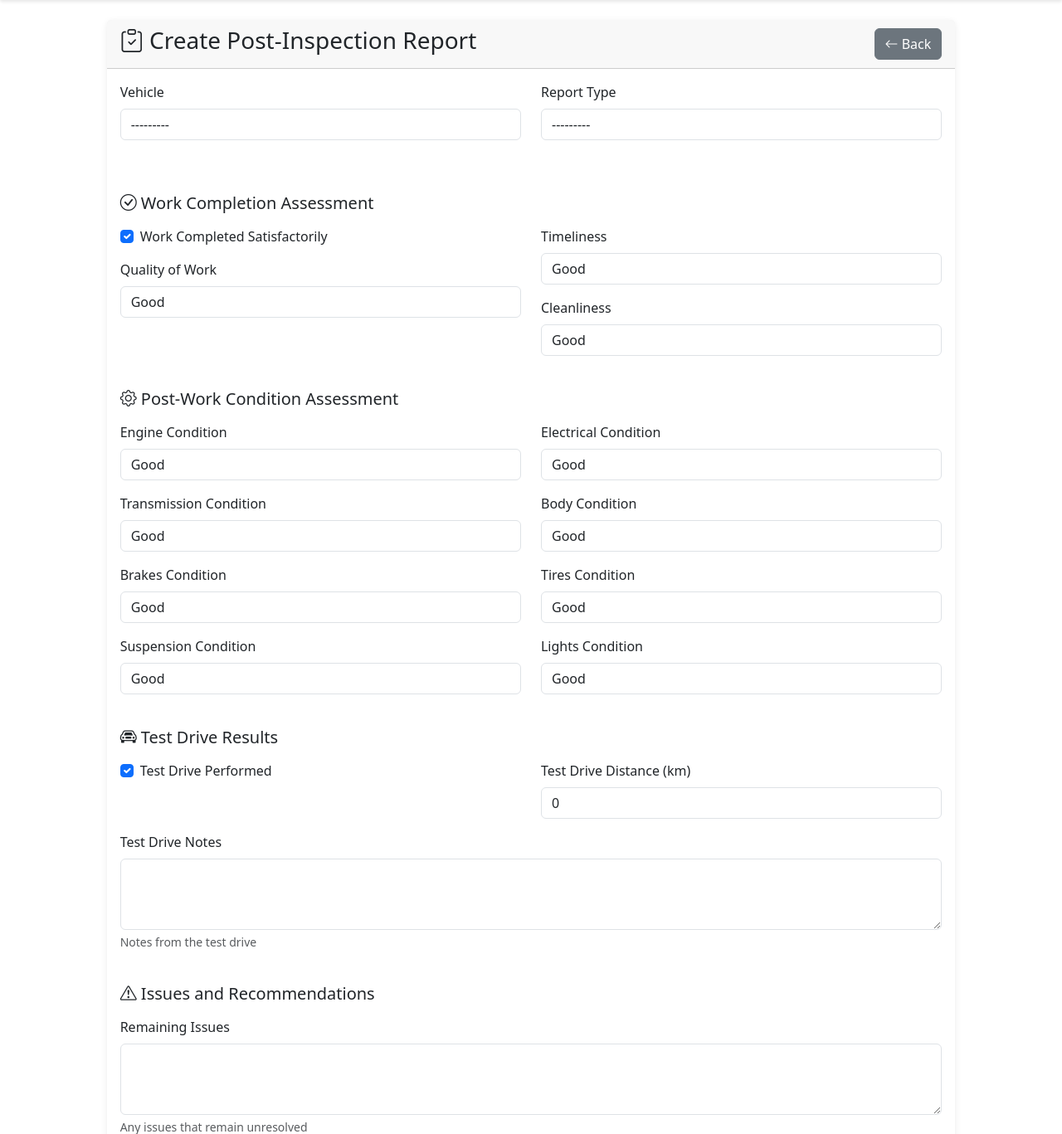
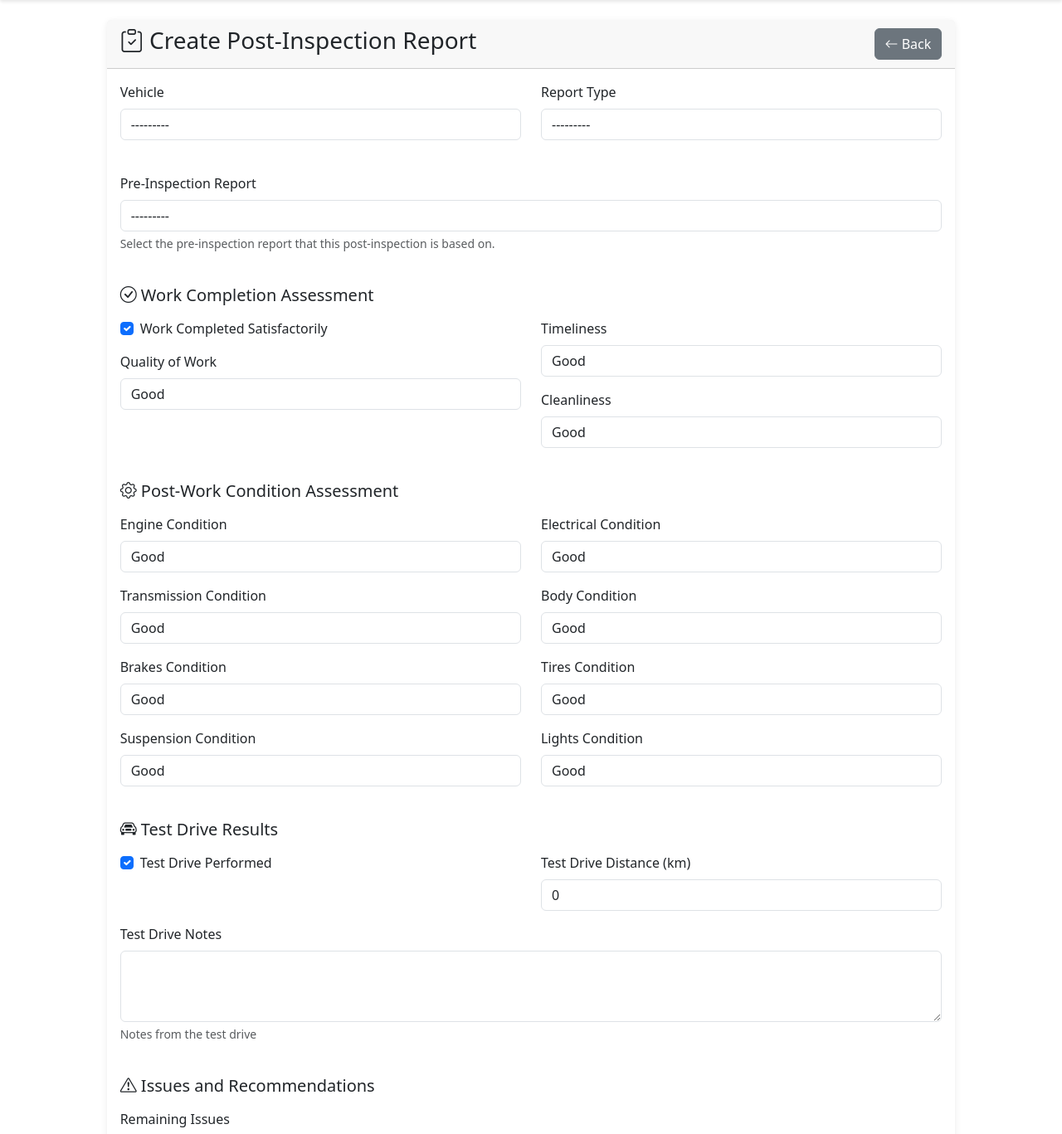
Before and after one commit to cursorprojects/DENR_NCR_FMS, a Django app: page /fleet/post-inspections/add/ in a window 1280 px wide. Shown: the part 66-1433 px from the top of the page at 83% size. Run offline with Django 4.2, Linux system fonts and the light colour scheme; the visitor is signed in with stand-in values (Sample User, id 1); data that the repository does not hold is empty; parts of the project's set-up code (start-up, migrations or seed data) failed here and were passed over.

Commit message:
fix issues

```diff
--- a/core/views.py
+++ b/core/views.py
@@ -1927,7 +1927,21 @@ def pre_inspection_edit(request, pk):
                     report.inspected_by = request.user
 
             # Get existing attachments
-            existing_attachments = report.driver_report_attachments if report.driver_report_attachments else []
+            existing_attachments = list(report.driver_report_attachments or [])
+
+            from django.core.files.storage import default_storage
+
+            # Handle removal of existing attachments
+            attachments_to_remove = request.POST.getlist('remove_driver_attachments')
+            if attachments_to_remove:
+                for path in attachments_to_remove:
+                    if path in existing_attachments:
+                        existing_attachments.remove(path)
+                        try:
+                            if default_storage.exists(path):
+                                default_storage.delete(path)
+                        except Exception:
+                            pass
 
             # Handle multiple driver report attachments
             attachments_list = []
@@ -1938,13 +1952,12 @@ def pre_inspection_edit(request, pk):
                 attachments_list.extend([f for f in request.FILES.getlist('driver_report_attachment')])
 
             if attachments_list:
-                from django.core.files.storage import default_storage
-                attachment_paths = existing_attachments.copy()
                 for attachment in attachments_list:
                     if attachment:
                         path = default_storage.save(f'pre_inspection/driver_reports/{attachment.name}', attachment)
-                        attachment_paths.append(path)
-                report.driver_report_attachments = attachment_paths
+                        existing_attachments.append(path)
+
+            report.driver_report_attachments = existing_attachments
 
             report.save()
 
@@ -2109,28 +2122,51 @@ def post_inspection_create(request):
     repair_id = request.POST.get('repair_id') or request.GET.get('repair_id')
     pms_id = request.POST.get('pms_id') or request.GET.get('pms_id')
 
-    if request.method == 'POST':
-        form = PostInspectionReportForm(request.POST, request.FILES)
-        # Hide pre-inspection selection; it will be auto-assigned
-        form.fields['pre_inspection'].widget = forms.HiddenInput()
-
-        # Limit queryset to the linked repair or PMS pre-inspection if provided
-        if repair_id:
-            try:
-                repair = Repair.objects.get(pk=repair_id)
-                if repair.pre_inspection:
-                    form.fields['pre_inspection'].queryset = PreInspectionReport.objects.filter(pk=repair.pre_inspection.pk)
-                    form.fields['pre_inspection'].initial = repair.pre_inspection
-            except Repair.DoesNotExist:
-                pass
-        elif pms_id:
-            try:
-                pms = PMS.objects.get(pk=pms_id)
-                if pms.pre_inspection:
-                    form.fields['pre_inspection'].queryset = PreInspectionReport.objects.filter(pk=pms.pre_inspection.pk)
-                    form.fields['pre_inspection'].initial = pms.pre_inspection
-            except PMS.DoesNotExist:
-                pass
+    repair = None
+    pms = None
+    pre_inspection_instance = None
+    should_hide_pre_inspection = False
+
+    if repair_id:
+        try:
+            repair = Repair.objects.get(pk=repair_id)
+            pre_inspection_instance = repair.pre_inspection
+            should_hide_pre_inspection = pre_inspection_instance is not None
+        except Repair.DoesNotExist:
+            messages.error(request, 'The linked repair record could not be found.')
+    elif pms_id:
+        try:
+            pms = PMS.objects.get(pk=pms_id)
+            pre_inspection_instance = pms.pre_inspection
+            should_hide_pre_inspection = pre_inspection_instance is not None
+        except PMS.DoesNotExist:
+            messages.error(request, 'The linked PMS record could not be found.')
+
+    if request.method == 'POST':
+        post_data = request.POST.copy()
+
+        # Auto-populate fields based on linked repair/PMS when available
+        if repair and repair.vehicle and not post_data.get('vehicle'):
+            post_data['vehicle'] = str(repair.vehicle.pk)
+        if pms and pms.vehicle and not post_data.get('vehicle'):
+            post_data['vehicle'] = str(pms.vehicle.pk)
+
+        if repair and not post_data.get('report_type'):
+            post_data['report_type'] = 'repair'
+        if pms and not post_data.get('report_type'):
+            post_data['report_type'] = 'pms'
+
+        if pre_inspection_instance and not post_data.get('pre_inspection'):
+            post_data['pre_inspection'] = str(pre_inspection_instance.pk)
+
+        form = PostInspectionReportForm(post_data, request.FILES)
+
+        if should_hide_pre_inspection:
+            form.fields['pre_inspection'].widget = forms.HiddenInput()
+
+        if pre_inspection_instance:
+            form.fields['pre_inspection'].queryset = PreInspectionReport.objects.filter(pk=pre_inspection_instance.pk)
+            form.fields['pre_inspection'].initial = pre_inspection_instance
 
         if form.is_valid():
             report = form.save(commit=False)
@@ -2171,14 +2207,31 @@ def post_inspection_create(request):
                     logger.error(f"Error saving replaced parts images: {str(e)}")
                     messages.warning(request, f'Some images could not be saved: {str(e)}')
 
-            # If repair_id is provided, link the report to the repair
+            # Determine linked repair/PMS using provided IDs or the selected pre-inspection
+            linked_repair = None
+            linked_pms = None
+
             if repair_id:
                 try:
-                    repair = Repair.objects.get(pk=repair_id)
-                    repair.post_inspection = report
-                    repair.save()
+                    linked_repair = Repair.objects.get(pk=repair_id)
                 except Repair.DoesNotExist:
-                    pass
+                    linked_repair = None
+            if pms_id:
+                try:
+                    linked_pms = PMS.objects.get(pk=pms_id)
+                except PMS.DoesNotExist:
+                    linked_pms = None
+
+            # Fallback: detect associations from the selected pre-inspection
+            if not linked_repair and report.pre_inspection_id:
+                linked_repair = Repair.objects.filter(pre_inspection_id=report.pre_inspection_id).first()
+            if not linked_pms and report.pre_inspection_id:
+                linked_pms = PMS.objects.filter(pre_inspection_id=report.pre_inspection_id).first()
+
+            if linked_repair:
+                try:
+                    linked_repair.post_inspection = report
+                    linked_repair.save()
                 except Exception as e:
                     from django.core.exceptions import ValidationError
                     if isinstance(e, ValidationError):
@@ -2186,14 +2239,10 @@ def post_inspection_create(request):
                     else:
                         messages.error(request, f'Error linking post-inspection to repair: {str(e)}')
 
-            # If pms_id is provided, link the report to the PMS
-            if pms_id:
+            if linked_pms:
                 try:
-                    pms = PMS.objects.get(pk=pms_id)
-                    pms.post_inspection = report
-                    pms.save()
-                except PMS.DoesNotExist:
-                    pass
+                    linked_pms.post_inspection = report
+                    linked_pms.save()
                 except Exception as e:
                     from django.core.exceptions import ValidationError
                     if isinstance(e, ValidationError):
@@ -2215,38 +2264,23 @@ def post_inspection_create(request):
             return redirect('post_inspection_detail', pk=report.pk)
     else:
         form = PostInspectionReportForm()
-        # Hide pre-inspection selection; it will be set automatically
-        form.fields['pre_inspection'].widget = forms.HiddenInput()
+
+        if should_hide_pre_inspection:
+            form.fields['pre_inspection'].widget = forms.HiddenInput()
+
         # Set default inspected_by to current user
         form.fields['inspected_by'].initial = request.user
 
-        # Pre-populate form if repair_id is provided
-        if repair_id:
-            try:
-                repair = Repair.objects.get(pk=repair_id)
-                form.fields['vehicle'].initial = repair.vehicle
-                form.fields['report_type'].initial = 'repair'
-                form.fields['pre_inspection'].initial = repair.pre_inspection
-                if repair.pre_inspection:
-                    form.fields['pre_inspection'].queryset = PreInspectionReport.objects.filter(pk=repair.pre_inspection.pk)
-            except Repair.DoesNotExist:
-                pass
-
-        # Pre-populate form if pms_id is provided
-        if pms_id:
-            try:
-                pms = PMS.objects.get(pk=pms_id)
-                form.fields['vehicle'].initial = pms.vehicle
-                form.fields['report_type'].initial = 'pms'
-                form.fields['pre_inspection'].initial = pms.pre_inspection
-                if pms.pre_inspection:
-                    try:
-                        form.fields['pre_inspection'].queryset = PreInspectionReport.objects.filter(pk=pms.pre_inspection.pk)
-                    except PreInspectionReport.DoesNotExist:
-                        form.fields['pre_inspection'].queryset = PreInspectionReport.objects.filter(is_approved=True)
-                        form.fields['pre_inspection'].initial = None
-            except PMS.DoesNotExist:
-                pass
+        if repair:
+            form.fields['vehicle'].initial = repair.vehicle
+            form.fields['report_type'].initial = 'repair'
+        elif pms:
+            form.fields['vehicle'].initial = pms.vehicle
+            form.fields['report_type'].initial = 'pms'
+
+        if pre_inspection_instance:
+            form.fields['pre_inspection'].initial = pre_inspection_instance
+            form.fields['pre_inspection'].queryset = PreInspectionReport.objects.filter(pk=pre_inspection_instance.pk)
 
     return render(request, 'core/post_inspection_form.html', {
         'form': form,
@@ -2287,16 +2321,28 @@ def post_inspection_edit(request, pk):
                 if not report.inspected_by:
                     report.inspected_by = request.user
 
+            from django.core.files.storage import default_storage
+            import os
+
+            # Get existing images or initialize empty list
+            existing_images = list(report.get_replaced_parts_images_list())
+
+            # Handle removal of existing images
+            remove_images = request.POST.getlist('remove_replaced_images')
+            if remove_images:
+                for path in remove_images:
+                    if path in existing_images:
+                        existing_images.remove(path)
+                        try:
+                            if default_storage.exists(path):
+                                default_storage.delete(path)
+                        except Exception:
+                            pass
+
             # Handle multiple image uploads - append to existing images
             uploaded_images = request.FILES.getlist('replaced_parts_images')
             if uploaded_images:
                 try:
-                    from django.core.files.storage import default_storage
-                    import os
-
-                    # Get existing images or initialize empty list
-                    existing_images = report.get_replaced_parts_images_list()
-
                     from django.utils import timezone
                     timestamp = timezone.now().strftime('%Y%m%d_%H%M%S')
                     plate_number = report.vehicle.plate_number if report.vehicle else 'unknown'
@@ -2309,15 +2355,14 @@ def post_inspection_edit(request, pk):
                         # Save the file
                         file_path = default_storage.save(unique_filename, image)
                         existing_images.append(file_path)
-
-                    # Update the JSONField with all images
-                    report.replaced_parts_images = existing_images
                 except Exception as e:
                     # Log error but don't fail the entire save
                     import logging
                     logger = logging.getLogger(__name__)
                     logger.error(f"Error saving replaced parts images: {str(e)}")
                     messages.warning(request, f'Some images could not be saved: {str(e)}')
+
+            report.replaced_parts_images = existing_images
 
             report.save()
 
--- a/templates/core/post_inspection_form.html
+++ b/templates/core/post_inspection_form.html
@@ -51,6 +51,9 @@
                             <div class="col-md-12">
                                 {% if form.pre_inspection.field.widget.input_type == 'hidden' %}
                                     {{ form.pre_inspection }}
+                                    {% if form.pre_inspection.errors %}
+                                        <div class="text-danger">{{ form.pre_inspection.errors }}</div>
+                                    {% endif %}
                                 {% else %}
                                 <div class="mb-3">
                                     <label for="{{ form.pre_inspection.id_for_label }}" class="form-label">Pre-Inspection Report</label>
@@ -214,13 +217,19 @@
                                                         {% for image_path in images %}
                                                             {% if image_path %}
                                                                 <div class="col-md-3 mb-3">
-                                                                    <div class="card">
+                                                                    <div class="card h-100">
                                                                         <img src="/media/{{ image_path }}" alt="Replaced parts" class="card-img-top" style="max-height: 200px; object-fit: cover;" onerror="this.style.display='none'">
-                                                                        <div class="card-body p-2">
+                                                                        <div class="card-body p-2 d-flex flex-column">
                                                                             <small class="text-muted d-block">{{ image_path|truncatechars:30 }}</small>
-                                                                            <a href="/media/{{ image_path }}" target="_blank" class="btn btn-sm btn-outline-primary mt-1">
+                                                                            <a href="/media/{{ image_path }}" target="_blank" class="btn btn-sm btn-outline-primary mt-2">
                                                                                 <i class="bi bi-eye"></i> View
                                                                             </a>
+                                                                            <div class="form-check mt-2">
+                                                                                <input class="form-check-input" type="checkbox" name="remove_replaced_images" value="{{ image_path }}" id="removeReplacedImage{{ forloop.counter }}">
+                                                                                <label class="form-check-label text-danger" for="removeReplacedImage{{ forloop.counter }}">
+                                                                                    Delete
+                                                                                </label>
+                                                                            </div>
                                                                         </div>
                                                                     </div>
                                                                 </div>
```
Also changed, not shown: templates/core/pre_inspection_form.html (+14 -6 lines), templates/core/vehicle_list.html (+44 -1 lines).
